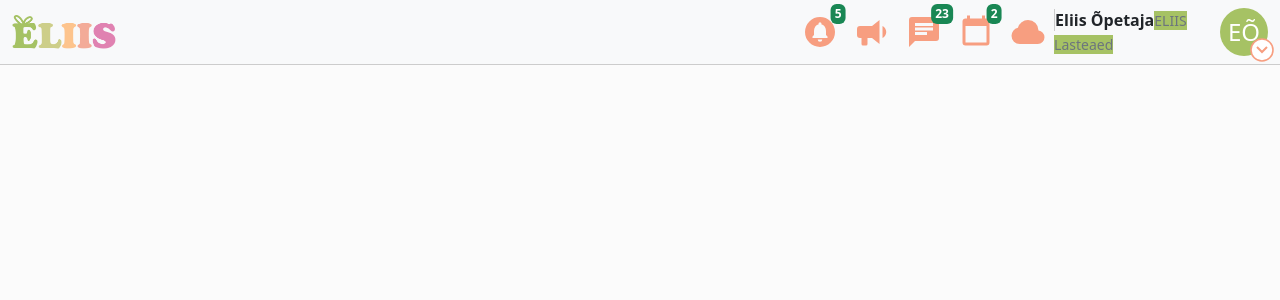
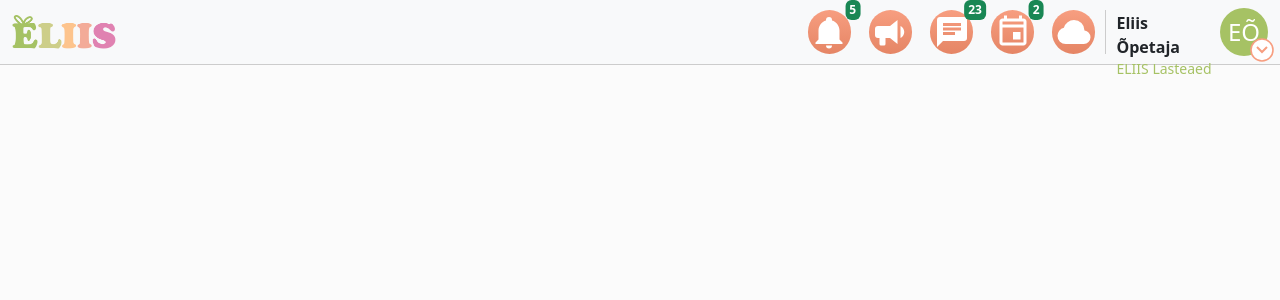
Before and after one commit to Vladislp/ELIIS-Front-End, a React (Create React App) app in the folder eliis-front-end/: page / in a window 1280 px wide. Shown: the top 300 px of the page. Built offline with nearby package versions, Linux system fonts and the light colour scheme.

Commit message:
4-Fix-Profile-Logo-Adjusted-Window
* Added new style
* Refactor code

```diff
--- a/eliis-front-end/src/components/navbar/Navbar/Profile/personal.css
+++ b/eliis-front-end/src/components/navbar/Navbar/Profile/personal.css
@@ -21,19 +21,52 @@
 /* For text beside profile logo */
 .font-semibold {
     font-weight: 600;
-    border-left: 1px solid #ccc;
 }
 /* For text style */
 .text-2xl {
     font-size: 1.5rem;
     line-height: 2rem;
 }
+/* Positioning of name and company name */
+.custom-measurements-profile-logo {
+  width: 5.964rem;
+  height: 1.5rem;
+  margin-bottom: 1.3rem;
+}
 /* Should be for color of the second row */
-.text-secondary {
-    background-color: rgb(166, 194, 100);
-}
+.text-sm.text-secondary {
+    --tw-text-opacity: 1;
+    color: rgb(166 194 100 / var(--tw-text-opacity)) !important;
+  }
 /* Styling for company name */
 .text-sm {
     font-size: 0.875rem;
     line-height: 1.25rem;
 }
+
+@media (min-width: 768px) {
+    .md\:grid-cols-\[2fr_1fr\] {
+      grid-template-columns: 2fr 1fr;
+    }
+  }
+
+  .grid {
+    display: grid;
+  }
+  .gap-2{
+    gap: 0.5rem;
+  }
+  .grid-rows-1 {
+    grid-template-columns: repeat(1, minmax(0,1fr));
+  }
+  .place-items-end {
+    place-items: end;
+  }
+  @media (min-width: 768px) {
+    .md\:flex {
+      display: flex;
+    }
+  }
+  .flex-col {
+    flex-direction:column;
+  }
--- a/eliis-front-end/src/components/navbar/Navbar/Profile/personal.js
+++ b/eliis-front-end/src/components/navbar/Navbar/Profile/personal.js
@@ -3,8 +3,8 @@ import './personal.css';
 
 const Personal = () => {
   return (
-    <>
-      <div>
+    <div className='grid grid-cols-1 gap-2 md:grid-cols-[2fr_1fr] place-items-end'>
+      <div className='flex-col flex hidden custom-measurements-profile-logo'>
         <span className="font-semibold">Eliis Õpetaja</span>
         <span className="text-sm text-secondary">ELIIS Lasteaed</span>
       </div>
@@ -24,7 +24,7 @@ const Personal = () => {
         </svg>
         <span className="ml-2">EÕ</span>
       </div>
-    </>
+    </div>
   );
 }
 
--- a/eliis-front-end/src/components/navbar/Navbar/navbarItems.css
+++ b/eliis-front-end/src/components/navbar/Navbar/navbarItems.css
@@ -0,0 +1,14 @@
+.border-right {
+    border-right: 10px solid #ccc;
+}
+
+.rounded-full {
+    border-radius: 9999px;
+}
+
+/* Styling for images inside button and button it self */
+.menu-icon-container {
+    width: 32px;
+    height: 32px;
+    background: linear-gradient(#f79e80,#e58565);
+}
--- a/eliis-front-end/src/components/navbar/Navbar/navbarItems.js
+++ b/eliis-front-end/src/components/navbar/Navbar/navbarItems.js
@@ -1,58 +1,41 @@
 import React from 'react';
 import Icon from '@mdi/react';
 import { NavLink } from 'react-router-dom';
-import { mdiBellCircle, mdiMessageText, mdiBullhorn, mdiCalendarBlank, mdiCloud } from '@mdi/js';
+import { mdiBell, mdiBullhorn, mdiMessageText, mdiCalendarOutline, mdiCloud } from '@mdi/js';
 import Col from 'react-bootstrap/Col';
+import './navbarItems.css';
+
+const IconButton = ({ to, path, badge, label, className }) => (
+  <NavLink to={to} className={`mx-2 position-relative ${className}`}>
+    <div style={{ width: '2.7rem', height: '2.7rem', borderRadius: '50%', background: 'linear-gradient(#f79e80, #e58565)', display: 'flex', justifyContent: 'center', alignItems: 'center', marginRight: '0.125rem' }}>
+      <Icon path={path} size={1.5} color="white" />
+    </div>
+    {badge > 0 && (
+      <span className="badge bg-success position-absolute top-0 start-100 translate-middle p-1">
+        {badge}
+      </span>
+    )}
+  </NavLink>
+);
 
 const NavItems = () => {
   const icons = [
-    {
-      path: mdiBellCircle,
-      label: 'Notifications',
-      to: '/notifications',
-      badge: 5 // Add badge count for this icon
-    },
-    {
-      path: mdiBullhorn,
-      label: 'Announcements',
-      to: '/announcements',
-    },
-    {
-      path: mdiMessageText,
-      label: 'Messages',
-      to: '/messages',
-      badge: 23 // Add badge count for this icon
-    },
-    {
-      path: mdiCalendarBlank,
-      label: 'Calendar',
-      to: '/calendar',
-      badge: 2 // Add badge count for this icon
-    },
-    {
-      path: mdiCloud,
-      label: 'Cloud',
-      to: '/cloud',
-      badge: 0 // Add badge count for this icon
-    },
+    { path: mdiBell, label: 'Notifications', to: '/notifications', badge: 5 },
+    { path: mdiBullhorn, label: 'Announcements', to: '/announcements'},
+    { path: mdiMessageText, label: 'Messages', to: '/messages', badge: 23 },
+    { path: mdiCalendarOutline, label: 'Calendar', to: '/calendar', badge: 2 },
+    { path: mdiCloud, label: 'Cloud', to: '/cloud', badge: 0 },
   ];
 
   return (
     <Col xs={6} md={8}>
-      <div className="d-flex justify-content-end">
+      <div className="d-flex justify-content-end" style={{ borderRight: '0.063rem solid #ccc', marginRight: '0.625rem' }}>
         {icons.map((icon, index) => (
-          <NavLink key={index} to={icon.to} className="mx-2 position-relative">
-            <Icon path={icon.path} size={1.5} color="rgb(247 158 128)" />
-            {icon.badge > 0 && (
-              <span className="badge bg-success position-absolute top-0 start-100 translate-middle p-1">
-                {icon.badge}
-              </span>
-            )}
-          </NavLink>
+          <IconButton key={index} {...icon} />
         ))}
       </div>
     </Col>
   );
-}
+};
 
 export default NavItems;
```
Lines whose indentation alone changed are shown as unchanged.
